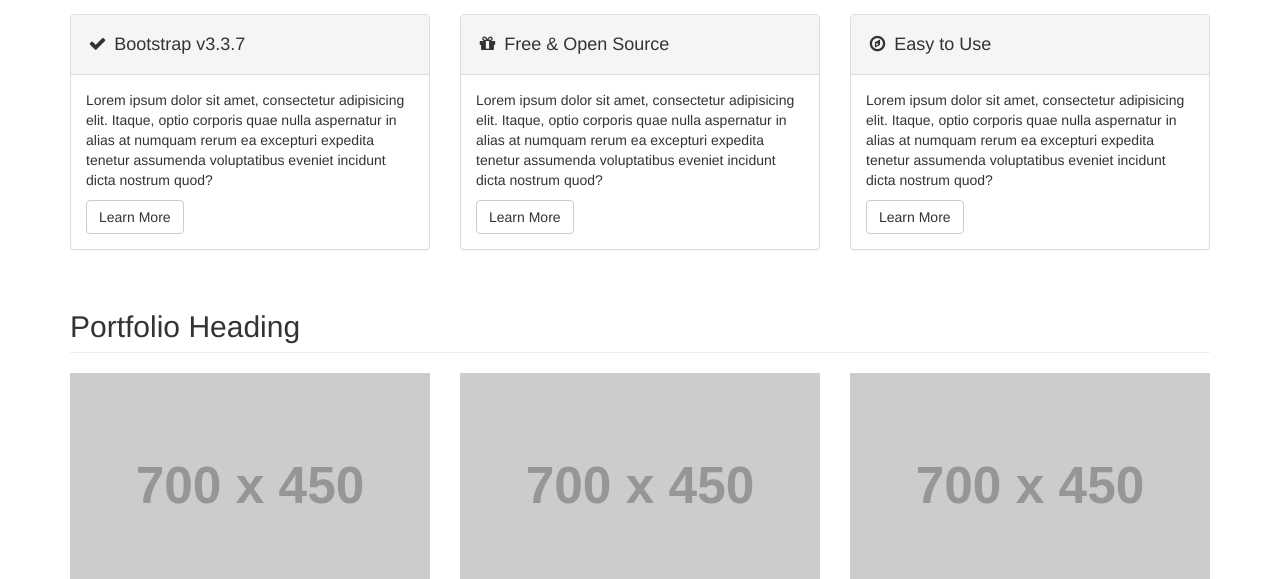
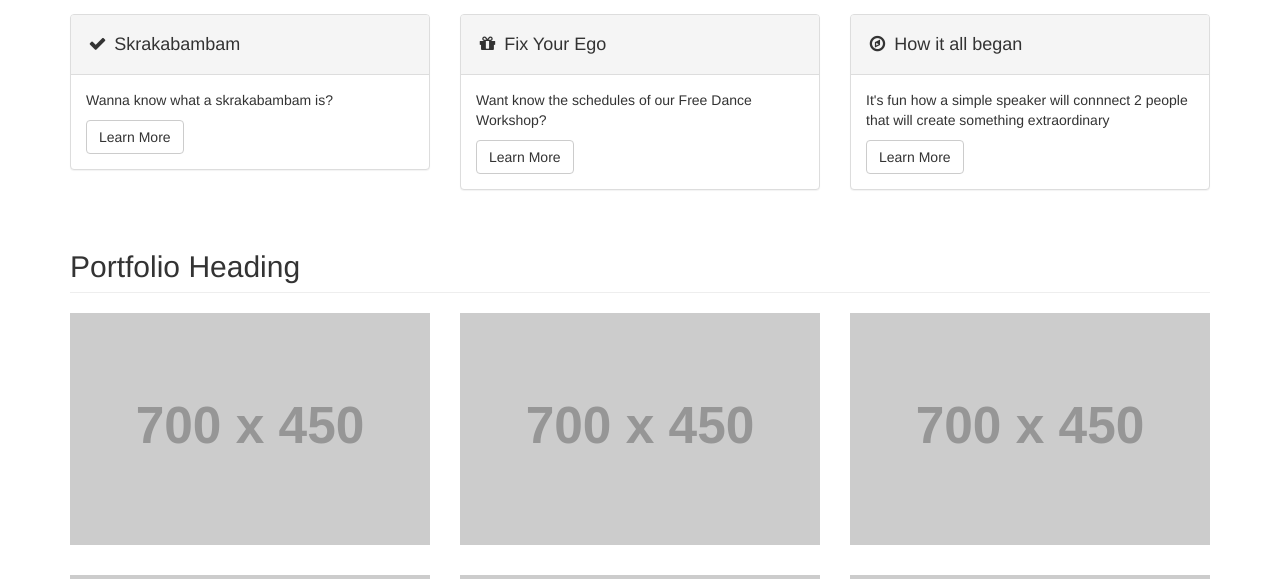
Before and after one commit to jericoserrano/serranojerico.github.io, a website: page index.html in a window 1280 px wide. Shown: the part 521-1100 px from the top of the page. Drawn offline with Linux system fonts and the light colour scheme.

Commit message:
Update index.html

```diff
--- a/index.html
+++ b/index.html
@@ -164,16 +164,16 @@
         <div class="row">
             <div class="col-lg-12">
                 <h1 class="page-header">
-                    Welcome to Modern Business
+                    Welcome to FUEGO
                 </h1>
             </div>
             <div class="col-md-4">
                 <div class="panel panel-default">
                     <div class="panel-heading">
-                        <h4><i class="fa fa-fw fa-check"></i> Bootstrap v3.3.7</h4>
+                        <h4><i class="fa fa-fw fa-check"></i> Skrakabambam</h4>
                     </div>
                     <div class="panel-body">
-                        <p>Lorem ipsum dolor sit amet, consectetur adipisicing elit. Itaque, optio corporis quae nulla aspernatur in alias at numquam rerum ea excepturi expedita tenetur assumenda voluptatibus eveniet incidunt dicta nostrum quod?</p>
+                        <p>Wanna know what a skrakabambam is?</p>
                         <a href="#" class="btn btn-default">Learn More</a>
                     </div>
                 </div>
@@ -181,10 +181,10 @@
             <div class="col-md-4">
                 <div class="panel panel-default">
                     <div class="panel-heading">
-                        <h4><i class="fa fa-fw fa-gift"></i> Free &amp; Open Source</h4>
+                        <h4><i class="fa fa-fw fa-gift"></i> Fix Your Ego</h4>
                     </div>
                     <div class="panel-body">
-                        <p>Lorem ipsum dolor sit amet, consectetur adipisicing elit. Itaque, optio corporis quae nulla aspernatur in alias at numquam rerum ea excepturi expedita tenetur assumenda voluptatibus eveniet incidunt dicta nostrum quod?</p>
+                        <p>Want know the schedules of our Free Dance Workshop?</p>
                         <a href="#" class="btn btn-default">Learn More</a>
                     </div>
                 </div>
@@ -192,10 +192,10 @@
             <div class="col-md-4">
                 <div class="panel panel-default">
                     <div class="panel-heading">
-                        <h4><i class="fa fa-fw fa-compass"></i> Easy to Use</h4>
+                        <h4><i class="fa fa-fw fa-compass"></i> How it all began</h4>
                     </div>
                     <div class="panel-body">
-                        <p>Lorem ipsum dolor sit amet, consectetur adipisicing elit. Itaque, optio corporis quae nulla aspernatur in alias at numquam rerum ea excepturi expedita tenetur assumenda voluptatibus eveniet incidunt dicta nostrum quod?</p>
+                        <p>It's fun how a simple speaker will connnect 2 people that will create something extraordinary</p>
                         <a href="#" class="btn btn-default">Learn More</a>
                     </div>
                 </div>
```
